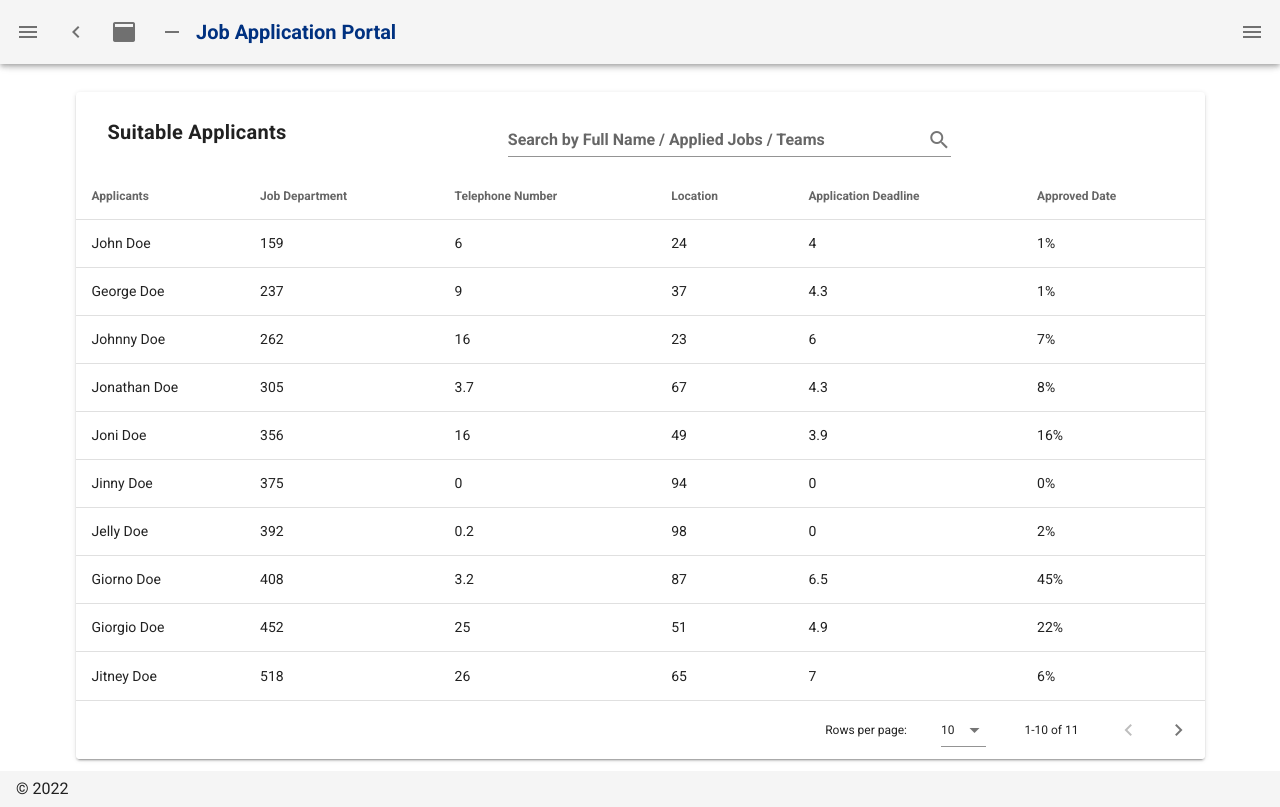
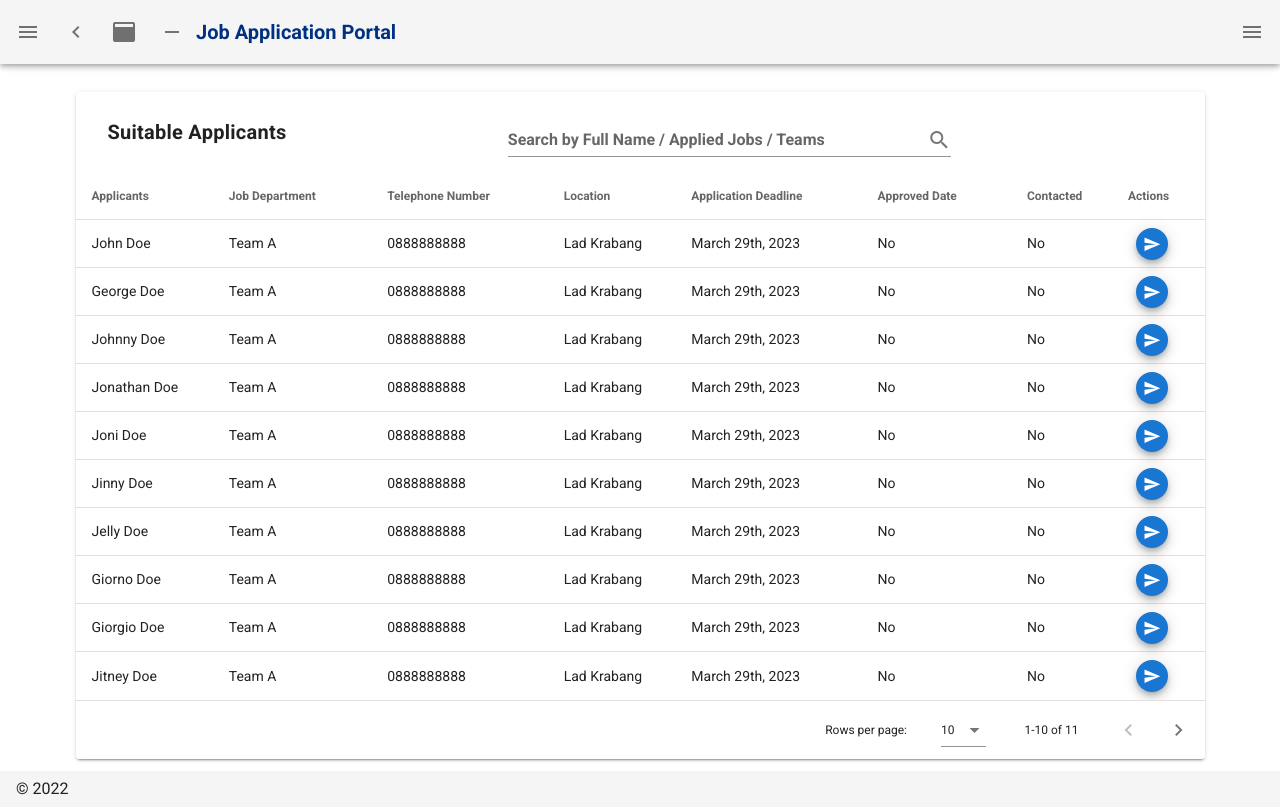
Before and after one commit to maeluenie/JAP, a Nuxt app: page /applicants in a window 1280 px wide. Built offline with nearby package versions, Linux system fonts and the light colour scheme.

Commit message:
Suitable applicant contacting overlay
Still figuring out how to properly end the overlay flow, changing the contact status of each applicant through the action button.

```diff
--- a/pages/applicants.vue
+++ b/pages/applicants.vue
@@ -1,6 +1,6 @@
 <template>
-  <v-card class = "mx-4 mt-4">
-    <v-card-title class = "mx-4 font-weight-bold">
+  <v-card class="mx-4 mt-4">
+    <v-card-title class="mx-4 font-weight-bold">
       Suitable Applicants
       <v-spacer></v-spacer>
       <v-text-field
@@ -12,10 +12,42 @@
       ></v-text-field>
       <v-spacer></v-spacer>
     </v-card-title>
-    <v-data-table
-      :headers="headers"
-      :items="desserts"
-      :search="search"
+    <v-data-table :headers="headers" :items="applicants" :search="search"
+      ><template v-slot:item.control="item">
+        <v-btn
+          class="mx-2"
+          fab
+          dark
+          x-small
+          color="primary"
+          @click="deleteItem(item)"
+          ref="deleteItem"
+        >
+          <v-icon dark @click="$refs.deleteItem.click()">mdi-send</v-icon>
+        </v-btn>
+        <v-dialog
+        hide-overlay
+        persistent
+          v-model="dialogDelete"
+          transition="dialog-bottom-transition"
+          max-width="700px"
+          class="elevation-1"
+        >
+          <v-card>
+            <v-card-title class="text-h6"
+              >Please confirm your action to contact this applicant</v-card-title
+            >
+            <v-card-actions>
+              <v-spacer></v-spacer>
+              <v-btn color="blue darken-1" text @click="closeDelete"
+                >Cancel</v-btn
+              >
+              <v-btn color="blue darken-1" text @click="deleteItemConfirm"
+                >OK</v-btn
+              >
+              <v-spacer></v-spacer>
+            </v-card-actions>
+          </v-card> </v-dialog></template
     ></v-data-table>
   </v-card>
 </template>
@@ -25,6 +57,7 @@ export default {
   name: "Applicants Page",
   data() {
     return {
+      dialogDelete: false,
       search: "",
       headers: [
         {
@@ -32,102 +65,157 @@ export default {
           align: "start",
           value: "name",
         },
-        { text: "Job Department", value: "department", filterable: false},
+        { text: "Job Department", value: "department", filterable: false },
         { text: "Telephone Number", value: "tel_number", filterable: false },
         { text: "Location", value: "location", filterable: false },
-        { text: "Application Deadline", value: "deadline" , filterable: false},
+        { text: "Application Deadline", value: "deadline", filterable: false },
         { text: "Approved Date", value: "approved", filterable: false },
+        { text: "Contacted", value: "contact", sortable: false },
+        { text: "Actions", value: "control", sortable: false },
       ],
-      desserts: [
+      editedIndex: -1,
+      editedItem: {
+        name: "",
+        department: "",
+        tel_number: "",
+        location: "",
+        deadline: "",
+        approved: "",
+        contact: "",
+      },
+      defaultItem: {
+        name: "",
+        department: "",
+        tel_number: "",
+        location: "",
+        deadline: "",
+        approved: "",
+        contact: "",
+      },
+      applicants: [
         {
           name: "John Doe",
-          department: 159,
-          tel_number: 6.0,
-          location: 24,
-          deadline: 4.0,
-          approved: "1%",
+          department: "Team A",
+          tel_number: "0888888888",
+          location: "Lad Krabang",
+          deadline: "March 29th, 2023",
+          approved: "No",
+          contact: "No",
         },
         {
           name: "George Doe",
-          department: 237,
-          tel_number: 9.0,
-          location: 37,
-          deadline: 4.3,
-          approved: "1%",
+          department: "Team A",
+          tel_number: "0888888888",
+          location: "Lad Krabang",
+          deadline: "March 29th, 2023",
+          approved: "No",
+          contact: "No",
         },
         {
           name: "Johnny Doe",
-          department: 262,
-          tel_number: 16.0,
-          location: 23,
-          deadline: 6.0,
-          approved: "7%",
+          department: "Team A",
+          tel_number: "0888888888",
+          location: "Lad Krabang",
+          deadline: "March 29th, 2023",
+          approved: "No",
+          contact: "No",
         },
         {
           name: "Jonathan Doe",
-          department: 305,
-          tel_number: 3.7,
-          location: 67,
-          deadline: 4.3,
-          approved: "8%",
+          department: "Team A",
+          tel_number: "0888888888",
+          location: "Lad Krabang",
+          deadline: "March 29th, 2023",
+          approved: "No",
+          contact: "No",
         },
         {
           name: "Joni Doe",
-          department: 356,
-          tel_number: 16.0,
-          location: 49,
-          deadline: 3.9,
-          approved: "16%",
+          department: "Team A",
+          tel_number: "0888888888",
+          location: "Lad Krabang",
+          deadline: "March 29th, 2023",
+          approved: "No",
+          contact: "No",
         },
         {
           name: "Jinny Doe",
-          department: 375,
-          tel_number: 0.0,
-          location: 94,
-          deadline: 0.0,
-          approved: "0%",
+          department: "Team A",
+          tel_number: "0888888888",
+          location: "Lad Krabang",
+          deadline: "March 29th, 2023",
+          approved: "No",
+          contact: "No",
         },
         {
           name: "Jelly Doe",
-          department: 392,
-          tel_number: 0.2,
-          location: 98,
-          deadline: 0,
-          approved: "2%",
+          department: "Team A",
+          tel_number: "0888888888",
+          location: "Lad Krabang",
+          deadline: "March 29th, 2023",
+          approved: "No",
+          contact: "No",
         },
         {
           name: "Giorno Doe",
-          department: 408,
-          tel_number: 3.2,
-          location: 87,
-          deadline: 6.5,
-          approved: "45%",
+          department: "Team A",
+          tel_number: "0888888888",
+          location: "Lad Krabang",
+          deadline: "March 29th, 2023",
+          approved: "No",
+          contact: "No",
         },
         {
           name: "Giorgio Doe",
-          department: 452,
-          tel_number: 25.0,
-          location: 51,
-          deadline: 4.9,
-          approved: "22%",
+          department: "Team A",
+          tel_number: "0888888888",
+          location: "Lad Krabang",
+          deadline: "March 29th, 2023",
+          approved: "No",
+          contact: "No",
         },
         {
           name: "Jitney Doe",
-          department: 518,
-          tel_number: 26.0,
-          location: 65,
-          deadline: 7,
-          approved: "6%",
+          department: "Team A",
+          tel_number: "0888888888",
+          location: "Lad Krabang",
+          deadline: "March 29th, 2023",
+          approved: "No",
+          contact: "No",
         },
         {
           name: "Silly Doe",
-          department: 518,
-          tel_number: 26.0,
-          location: 65,
-          deadline: 7,
-          approved: "6%",
+          department: "Team A",
+          tel_number: "0888888888",
+          location: "Lad Krabang",
+          deadline: "March 29th, 2023",
+          approved: "No",
+          contact: "No",
         },
       ],
+      watch: {
+        dialogDelete(val) {
+          val || this.closeDelete();
+        },
+      },
+      deleteItem(item) {
+        this.editedIndex = this.applicants.indexOf(item);
+        this.editedItem = Object.assign({}, item);
+        this.dialogDelete = true;
+      },
+      deleteItemConfirm() {
+        this.applicants.contact = "Yes"
+        // this line must connect to the applicant's email, providing them the URL to do the test
+        // this.applicants.splice(this.editedIndex, 1);
+        this.closeDelete();
+      },
+      closeDelete() {
+        this.dialogDelete = false;
+        // this.$nextTick(() => {
+        //   this.editedItem = Object.assign({}, this.defaultItem);
+        //   this.editedIndex = -1;
+        // });
+      },
     };
   },
 };
--- a/pages/form.vue
+++ b/pages/form.vue
@@ -102,6 +102,7 @@
         <v-date-picker
           v-model="date"
           :active-picker.sync="activePicker"
+          dense
           :max="(new Date(Date.now() - (new Date()).getTimezoneOffset() * 60000)).toISOString().substr(0, 10)"
           min="1950-01-01"
           @change="save"
```
